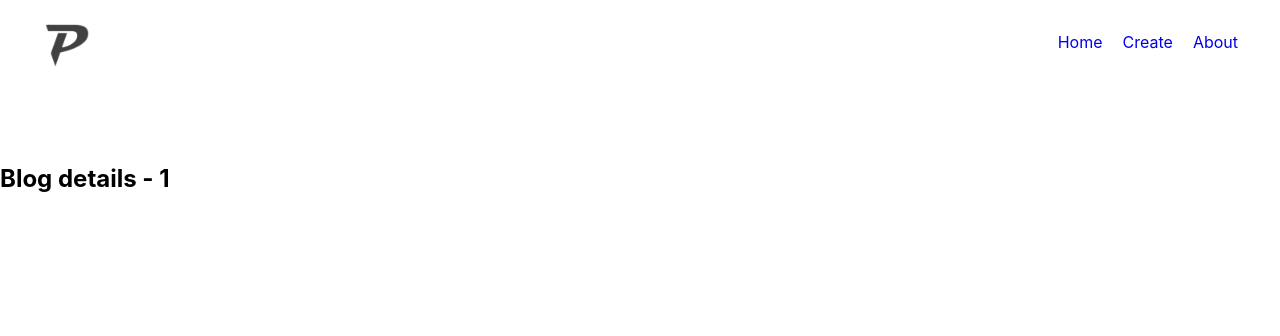
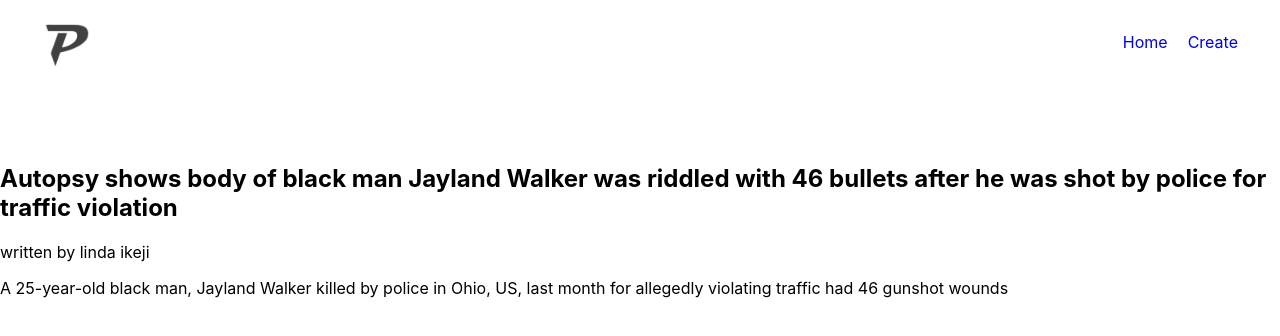
Before and after one commit to zemola/zemolablog, a React (Create React App) app: page /blogs/1 in a window 1280 px wide. Shown: the top 336 px of the page. Built offline with nearby package versions, Linux system fonts and the light colour scheme; data requests are answered from the project's data file; the HTML template or start-up script is replaced by a standard one.

Commit message:
added bloglist function

```diff
--- a/package.json
+++ b/package.json
@@ -9,7 +9,7 @@
     "node-sass": "^7.0.1",
     "react": "^18.2.0",
     "react-dom": "^18.2.0",
-    "react-router-dom": "^6.3.0",
+    "react-router-dom": "^6.0.0",
     "react-scripts": "5.0.1",
     "scss": "^0.2.4",
     "web-vitals": "^2.1.4"
--- a/src/component/BlogDetails.js
+++ b/src/component/BlogDetails.js
@@ -1,11 +1,23 @@
+import useFetch from "./useFetch"
 import { useParams } from "react-router-dom";
 
+
+
 const BlogDetails = () => {
+  const {id} = useParams();
+  const { data:blog , isPending, error}  = useFetch('http://localhost:8000/blogs/' + id);
 
-    const {id} = useParams();
+
 
   return ( <div>
-    <h2>Blog details - {id}</h2>
+    {isPending && <h2>Its loading......</h2>}
+    {error && <h2>{error}</h2>}
+    {blog && (<article>
+    <h2>{blog.title}</h2>
+      <p>written by {blog.author}</p>
+      <p>{blog.main}</p>
+      </article>
+    )}
   </div> );
 }
 
--- a/src/component/Navigation.js
+++ b/src/component/Navigation.js
@@ -9,7 +9,7 @@
         <div className='navbar'>
             <li><Link to="/">Home </Link></li>
             <li><Link to = "/Create">Create </Link></li>
-            <li><a href="/">About</a></li>
+            {/* <li><Link to ="/about">About</Link></li> */}
         </div>
         </div>
 
```
Also changed, not shown: 1 other file (tests, documents, lock files or other folders).
